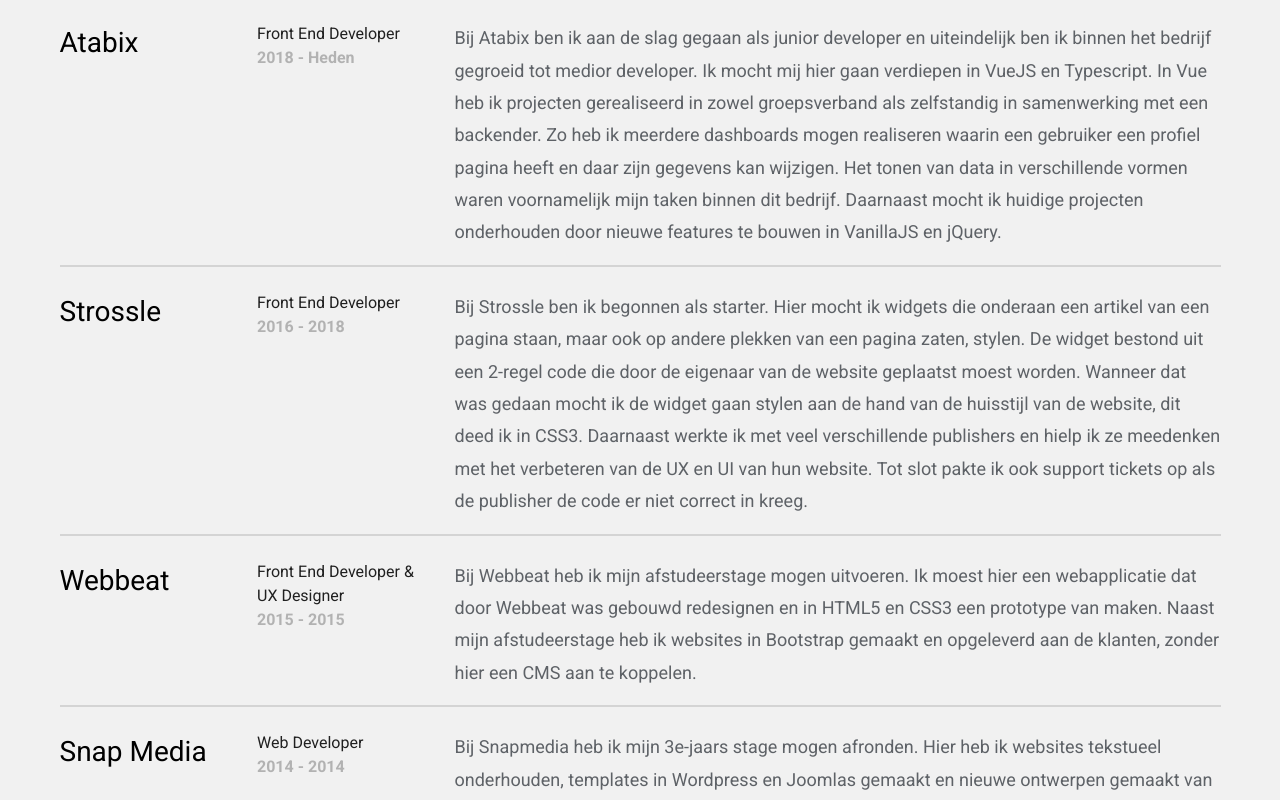
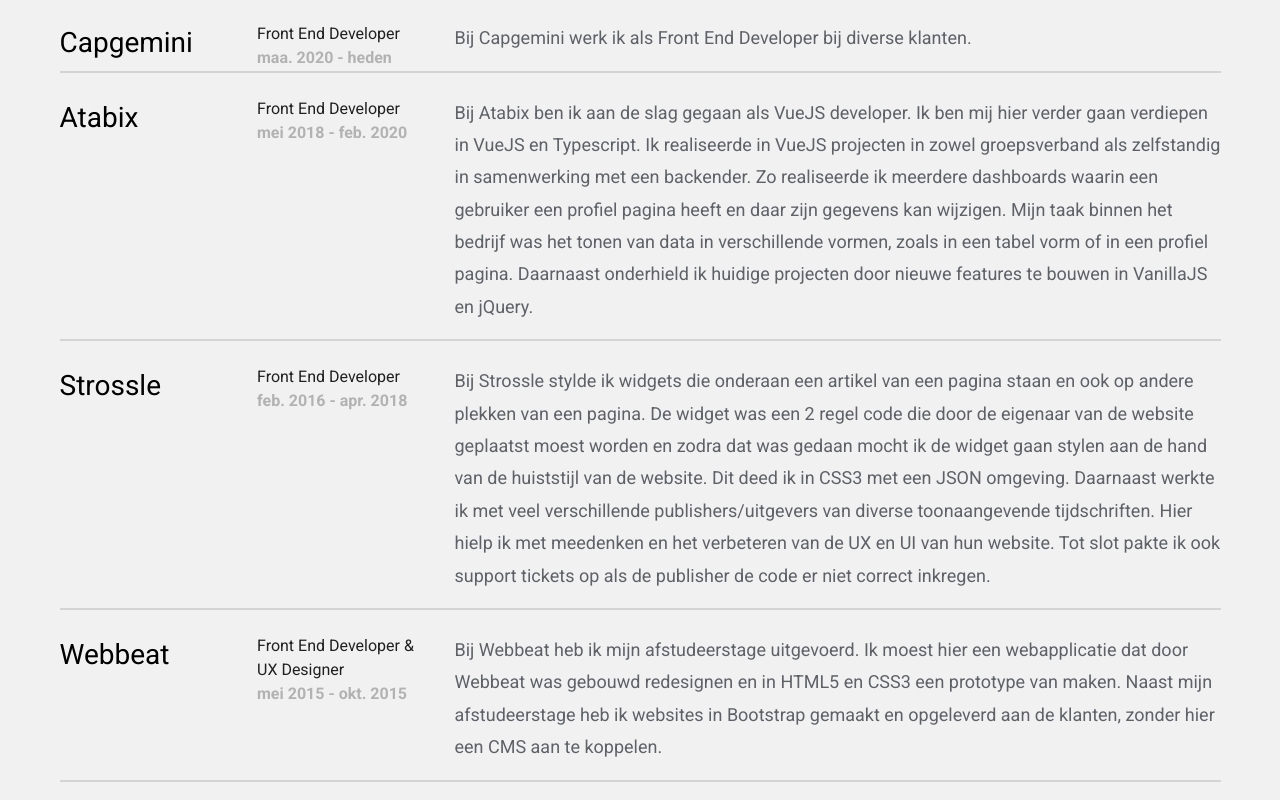
Before and after one commit to Enginovic/portfolio, a Vue app: page / in a window 1280 px wide. Shown: the part 1020-1820 px from the top of the page. Built offline with nearby package versions, Linux system fonts and the light colour scheme.

Commit message:
update experience text

```diff
--- a/src/components/Experience/Experience.js
+++ b/src/components/Experience/Experience.js
@@ -3,31 +3,38 @@
     return {
       experiences: [
         {
+          companyName: 'Capgemini',
+          function: 'Front End Developer',
+          period: 'maa. 2020 - heden',
+          activity: 'Bij Capgemini werk ik als Front End Developer bij diverse klanten. ',
+          link: 'https://www.capgemini.com/'
+        },
+        {
           companyName: 'Atabix',
           function: 'Front End Developer',
-          period: '2018 - Heden',
-          activity: 'Bij Atabix ben ik aan de slag gegaan als junior developer en uiteindelijk ben ik binnen het bedrijf  gegroeid tot medior developer. Ik mocht mij hier gaan verdiepen in VueJS en Typescript. In Vue heb ik projecten gerealiseerd in zowel groepsverband als zelfstandig in samenwerking met een backender. Zo heb ik meerdere dashboards mogen realiseren waarin een gebruiker een profiel pagina heeft en daar zijn gegevens kan wijzigen. Het tonen van data in verschillende vormen waren voornamelijk mijn taken binnen dit bedrijf. Daarnaast mocht ik huidige projecten onderhouden door nieuwe features te bouwen in VanillaJS en jQuery.',
+          period: 'mei 2018 - feb. 2020',
+          activity: 'Bij Atabix ben ik aan de slag gegaan als VueJS developer. Ik ben mij hier verder gaan verdiepen in VueJS en Typescript. Ik realiseerde in VueJS projecten in zowel groepsverband als zelfstandig in samenwerking met een backender. Zo realiseerde ik meerdere dashboards waarin een gebruiker een profiel pagina heeft en daar zijn gegevens kan wijzigen. Mijn taak binnen het bedrijf was het tonen van data in verschillende vormen, zoals in een tabel vorm of in een profiel pagina. Daarnaast onderhield ik huidige projecten door nieuwe features te bouwen in VanillaJS en jQuery.',
           link: 'https://atabix.com/'
         },
         {
           companyName: 'Strossle',
           function: 'Front End Developer',
-          period: '2016 - 2018',
-          activity: 'Bij Strossle ben ik begonnen als starter. Hier mocht ik widgets die onderaan een artikel van een pagina staan, maar ook op andere plekken van een pagina zaten, stylen. De widget bestond uit een 2-regel code die door de eigenaar van de website geplaatst moest worden. Wanneer dat was gedaan mocht ik de widget gaan stylen aan de hand van de huisstijl van de website, dit deed ik in CSS3. Daarnaast werkte ik met veel verschillende publishers en hielp ik ze meedenken met het verbeteren van de UX en UI van hun website. Tot slot pakte ik ook support tickets op als de publisher de code er niet correct in kreeg.',
+          period: 'feb. 2016 - apr. 2018',
+          activity: 'Bij Strossle stylde ik widgets die onderaan een artikel van een pagina staan en ook op andere plekken van een pagina. De widget was een 2 regel code die door de eigenaar van de website geplaatst moest worden en zodra dat was gedaan mocht ik de widget gaan stylen aan de hand van de huiststijl van de website. Dit deed ik in CSS3 met een JSON omgeving. Daarnaast werkte ik met veel verschillende publishers/uitgevers van diverse toonaangevende tijdschriften. Hier hielp ik met meedenken en het verbeteren van de UX en UI van hun website. Tot slot pakte ik ook support tickets op als de publisher de code er niet correct inkregen.',
           link: 'https://strossle.com/'
         },
         {
           companyName: 'Webbeat',
           function: 'Front End Developer & UX Designer',
-          period: '2015 - 2015',
-          activity: 'Bij Webbeat heb ik mijn afstudeerstage mogen uitvoeren. Ik moest hier een webapplicatie dat door Webbeat was gebouwd redesignen en in HTML5 en CSS3 een prototype van maken. Naast mijn afstudeerstage heb ik websites in Bootstrap gemaakt en opgeleverd aan de klanten, zonder hier een CMS aan te koppelen.',
+          period: 'mei 2015 - okt. 2015',
+          activity: 'Bij Webbeat heb ik mijn afstudeerstage uitgevoerd. Ik moest hier een webapplicatie dat door Webbeat was gebouwd redesignen en in HTML5 en CSS3 een prototype van maken. Naast mijn afstudeerstage heb ik websites in Bootstrap gemaakt en opgeleverd aan de klanten, zonder hier een CMS aan te koppelen.',
           link: 'https://webbeat.nl/'
         },
         {
           companyName: 'Snap Media',
           function: 'Web Developer',
-          period: '2014 - 2014',
-          activity: 'Bij Snapmedia heb ik mijn 3e-jaars stage mogen afronden. Hier heb ik websites tekstueel onderhouden, templates in Wordpress en Joomlas gemaakt en nieuwe ontwerpen gemaakt van websites in Photoshop of Illustrator.'
+          period: 'feb. 2014 - jun. 2014',
+          activity: 'Bij Snapmedia heb ik mijn 3e-jaars stage afgeronden. Hier heb ik websites tekstueel onderhouden, templates in Wordpress en Joomlas gemaakt en nieuwe ontwerpen gemaakt van websites in Photoshop of Illustrator.'
         }
       ]
     };
```
